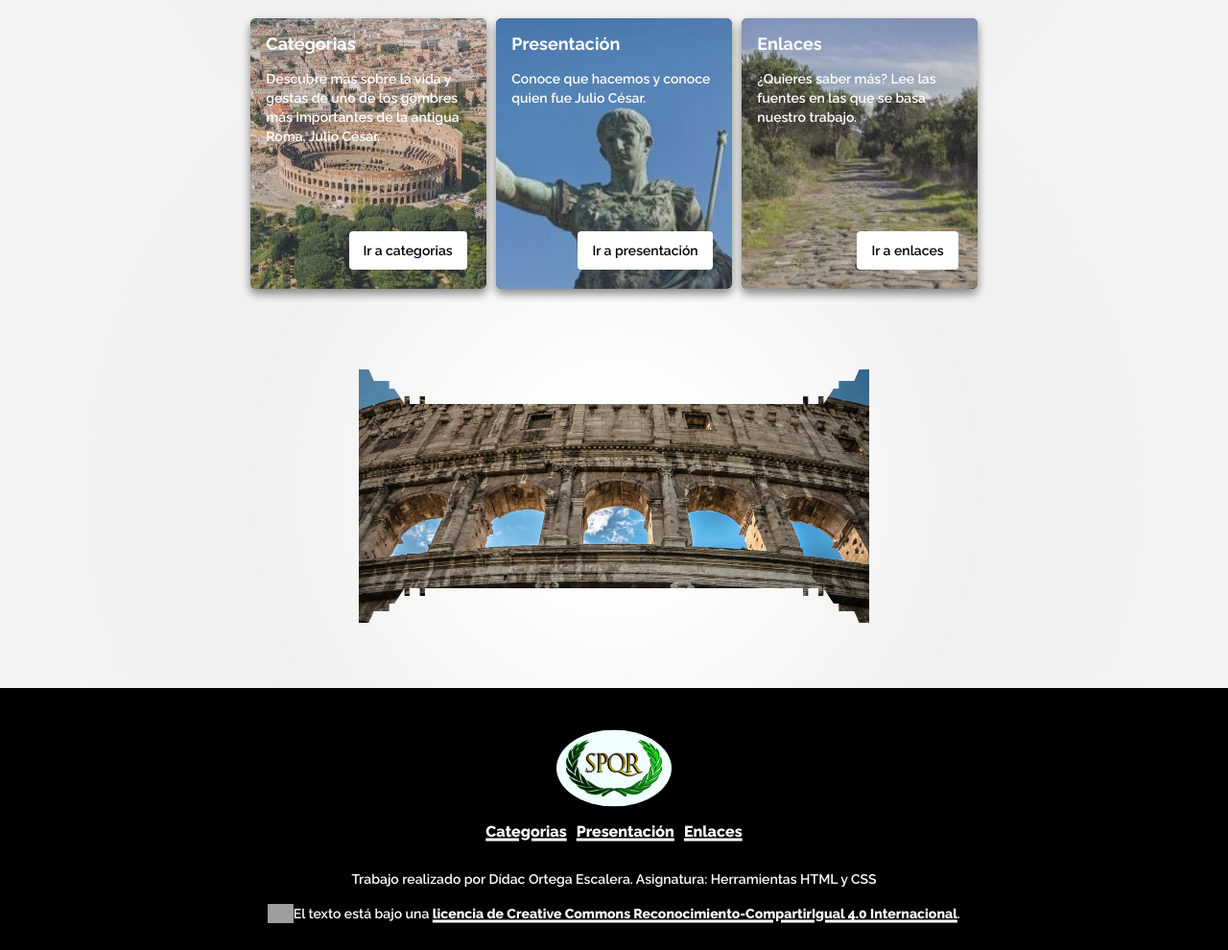
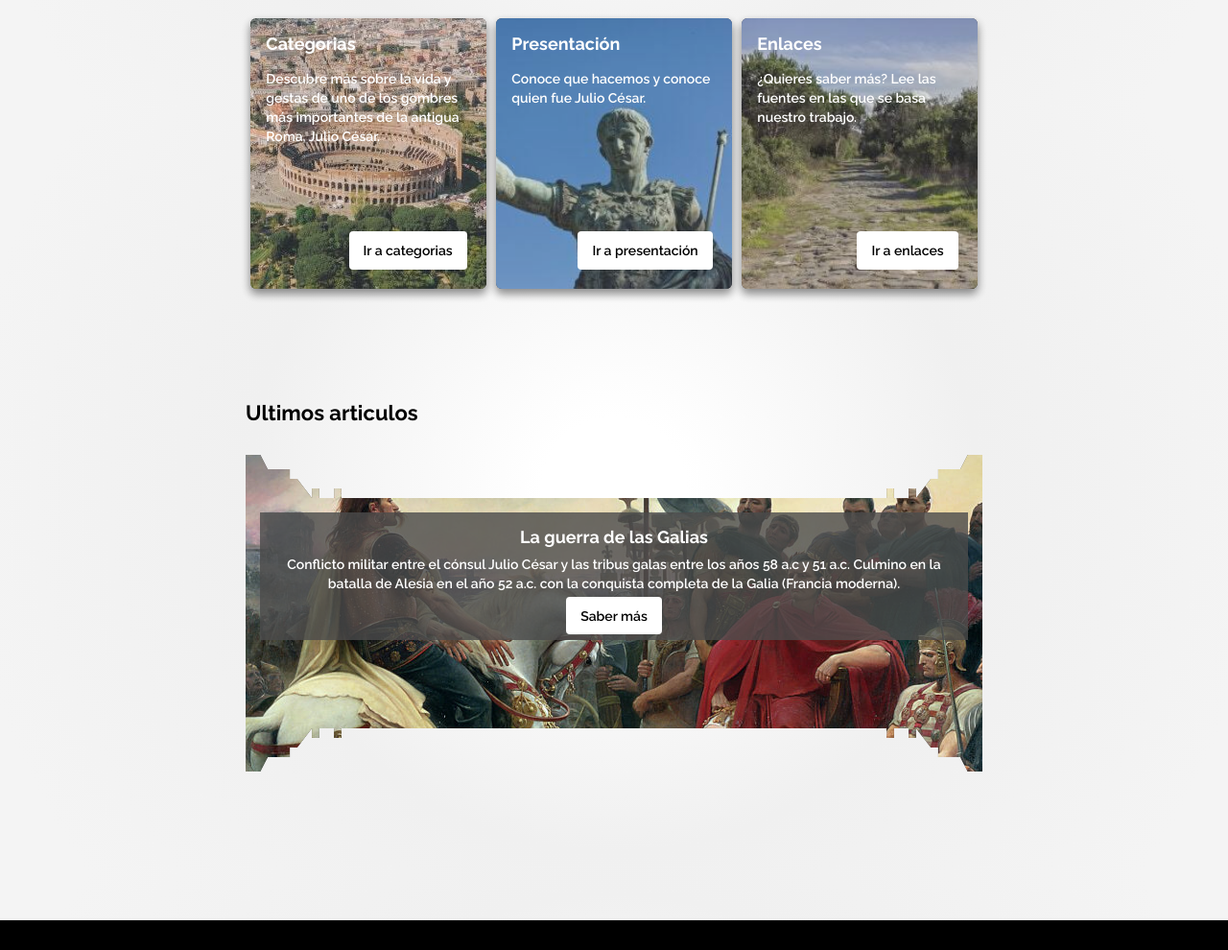
Before and after one commit to Tarkras/portal_bibliografico, a website built with Parcel: page src/html/index.html in a window 1280 px wide. Shown: the part 690-1680 px from the top of the page at 96% size. Built offline with nearby package versions, Linux system fonts and the light colour scheme; grey boxes are pictures that could not be loaded.

Commit message:
added clip path extra elements

```diff
--- a/src/css/layout.css
+++ b/src/css/layout.css
@@ -88,6 +88,14 @@ div[class~="dis-flex"] {
   margin: 0;
 }
 
+.mb-8 {
+  margin-bottom: 0.5rem;
+}
+
+.mb-14 {
+  margin-bottom: 14px;
+}
+
 .mb-16 {
   margin-bottom: 1rem;
 }
--- a/src/css/styles.css
+++ b/src/css/styles.css
@@ -138,8 +138,14 @@ article .article__intro-image {
   margin: 0 auto 1rem auto;
 }
 
+.img-responsive {
+  max-width: 100%;
+  width: 100%;
+  height: auto;
+}
+
 .column-clip {
-  height: 400px;
+  height: 500px;
   clip-path: polygon(0% 17%, 2% 17%, 3% 20%, 6% 20%, 6% 22%, 7% 22%, 9% 26%,
    9% 24%, 10% 24%, 10% 26%, 12% 26%, 12% 24%, 13% 24%, 13% 26%, 87% 26%, 87% 24%,
    88% 24% , 88% 26%, 90% 26%, 90% 24%, 91% 24%, 91% 26%, 93% 22%, 94% 22%, 94% 20%,
@@ -148,10 +154,66 @@ article .article__intro-image {
    13% 74%, 13% 76%, 12% 76%, 12% 74%, 10% 74%, 10% 76%, 9% 76%, 9% 74%, 7% 78%, 6% 78%, 6% 80%,
    3% 80%, 2% 83%, 0% 83%
   );
+  top: -100px;
+  background-color:rgb(76, 75, 75);
 }
 
-.img-responsive {
-  max-width: 100%;
-  width: 100%;
-  height: auto;
+
+.entity-last-added-article .article-added {
+  position: relative;
 }
+
+.entity-last-added-article img {
+  position: relative;
+  top: -70px;
+}
+
+.entity-last-added-article .article-added__body-text {
+  position: absolute;
+  top: calc(50% - 175px);
+  z-index: 1;
+  left: 50%;
+  transform: translate(-50%, 0);
+  padding: 15px;
+  background: rgba(76, 75, 75, 0.8);
+  width: calc(100% - 60px);
+}
+
+
+.entity-last-added-article .article-added__description {
+  z-index: 1;
+  color: white;
+  text-align: center;
+  opacity: 1;
+}
+
+.entity-last-added-article .article-added__description p {
+  font-weight: 600;
+}
+
+.entity-last-added-article .article-added .article-added__button {
+  background-color: rgb(255, 255, 255);
+  border-radius: 4px;
+  z-index: 2;
+  font-weight: 600;
+
+  padding: 10px 15px;
+  line-height: 12px;
+  bottom: 20px;
+  right: 20px;
+}
+
+.entity-last-added-article .article-added .article-added__button:hover {
+  background-color: rgb(160, 0, 0);
+  border: solid 4px white;
+}
+
+.entity-last-added-article a {
+  text-decoration: none;
+  color: black;
+}
+
+.entity-last-added-article a:hover {
+  background-color: rgb(160, 0, 0);
+  color: white;
+}
--- a/src/html/index.html
+++ b/src/html/index.html
@@ -58,7 +58,7 @@
         <button id="read-more-button" >Leer más</button><i id="rm-icon" class="not-active"></i>
       </div>
     </section>
-    <section class="entity-card-section m-0">
+    <section class="entity-card-section">
       <!--CARDS-->
       <div class="container dis-flex justify-space-around">
 
@@ -123,8 +123,23 @@
 
         </div>
       </div>
-      <div class="container w-100">
-        <img class="column-clip" src="../static/rome-colosseum.jpg" alt="Colíseo de Roma">
+
+    </section>
+
+    <section class="entity-last-added-article m-0">
+      <div class="container">
+        <h1>Ultimos articulos</h1>
+        <div class="article-added">
+          <div class="article-added__body-text">
+            <div class="article-added__description">
+              <h2 class="mb-8">La guerra de las Galias</h2>
+              <p class="mb-14">Conflicto militar entre el cónsul Julio César y las tribus galas entre los años 58 a.c y 51 a.c. Culmino en la batalla de Alesia en el año 52 a.c. con la conquista completa
+                de la Galia (Francia moderna).</p>
+                <a class="article-added__button" href="./detalles/guerra-galias.html"><span>Saber más</span></a>
+            </div>
+          </div>
+          <img class="column-clip m-0 w-100" src="../static/pagina-detalles/guerra-galias/imagen-destacada/siege-alesia-vercingetorix-cesar-1100w.jpg" alt="Colíseo de Roma">
+        </div>
       </div>
     </section>
   </main>
```
